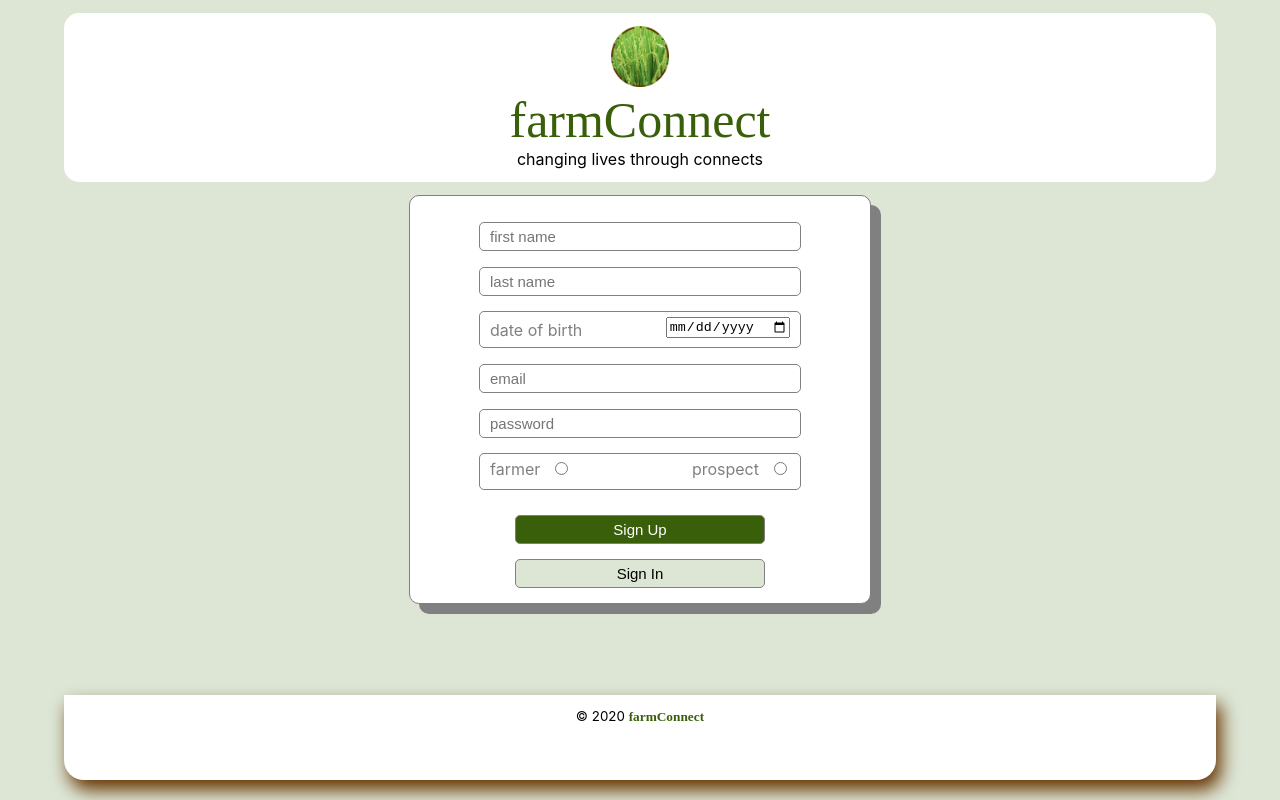
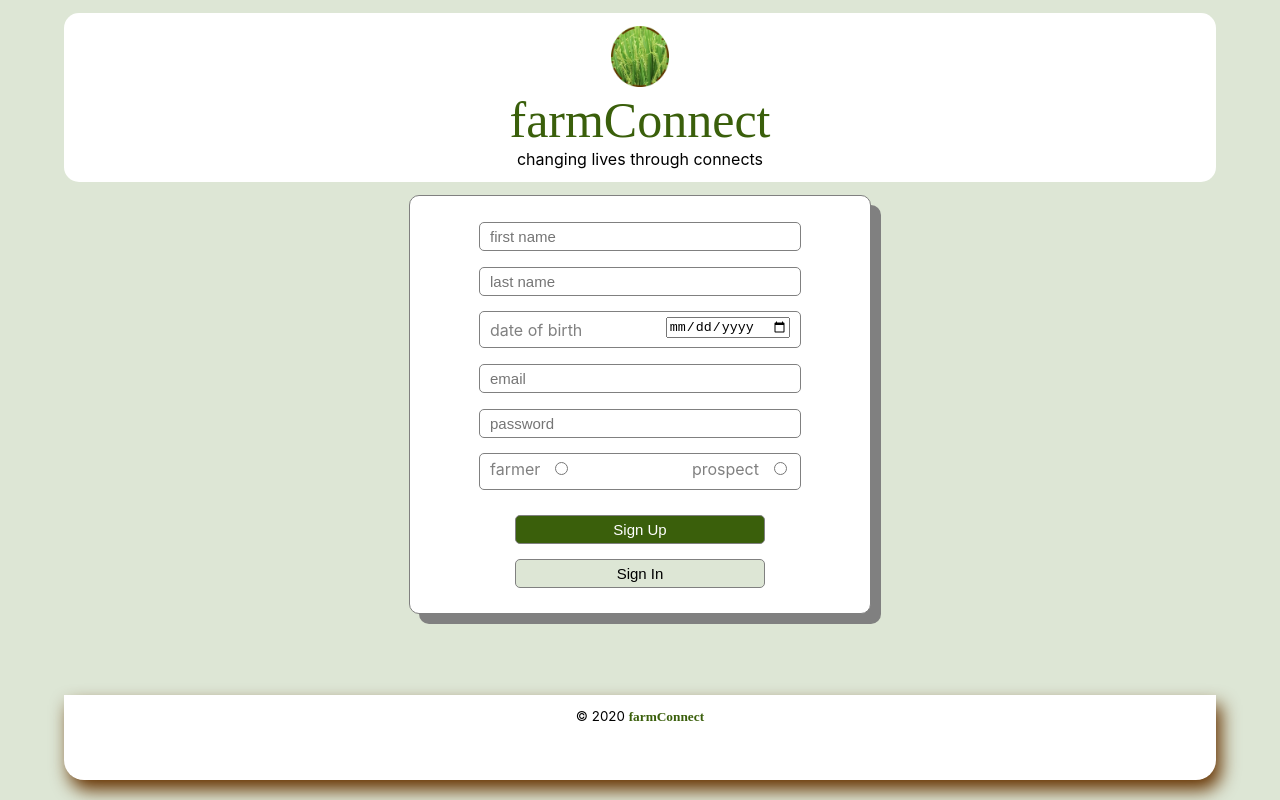
Before and after one commit to coula3/farm-connect, a React (Create React App) app in the folder farm-connect-frontend/: page /signup in a window 1280 px wide. Built offline with nearby package versions, Linux system fonts and the light colour scheme.

Commit message:
increase the bottom padding of SignUp

```diff
--- a/farm-connect-frontend/src/containers/SignUp/SignUp.css
+++ b/farm-connect-frontend/src/containers/SignUp/SignUp.css
@@ -4,7 +4,7 @@
     border: solid 1px grey;
     box-shadow: 10px 10px grey;
     border-radius: 10px;
-    padding-bottom: 15px;
+    padding-bottom: 25px;
     background-color: #FFF;
 }
 
```
